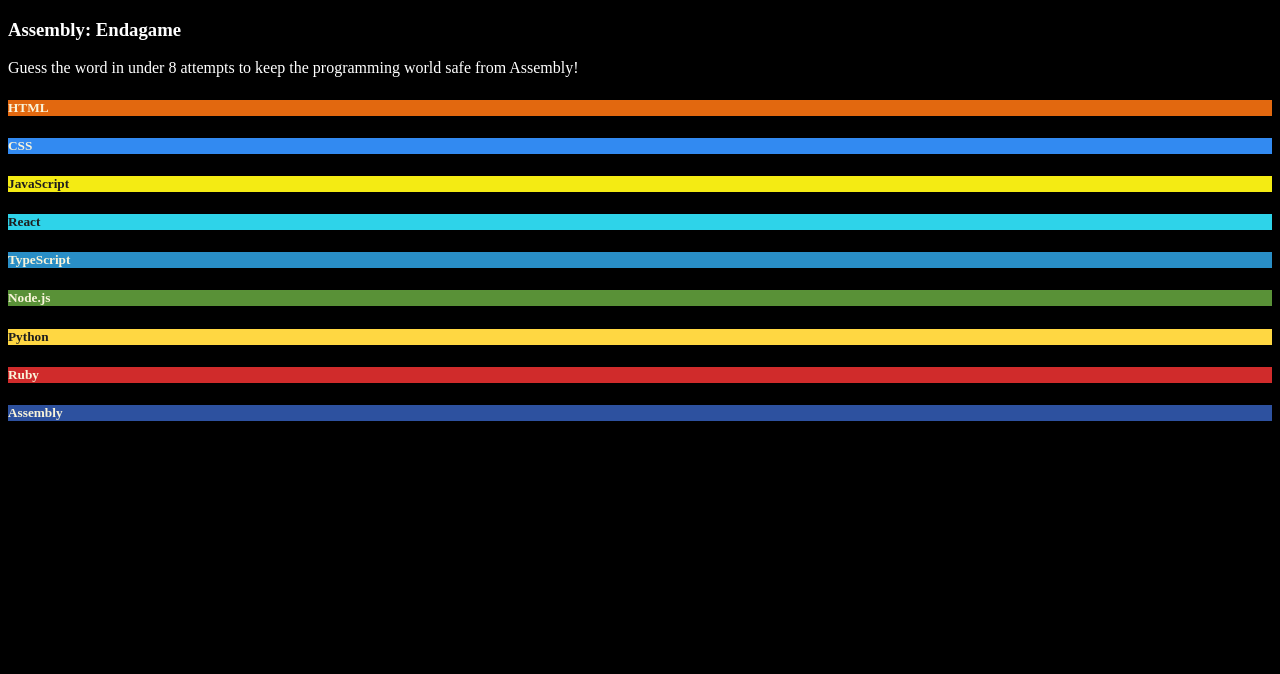
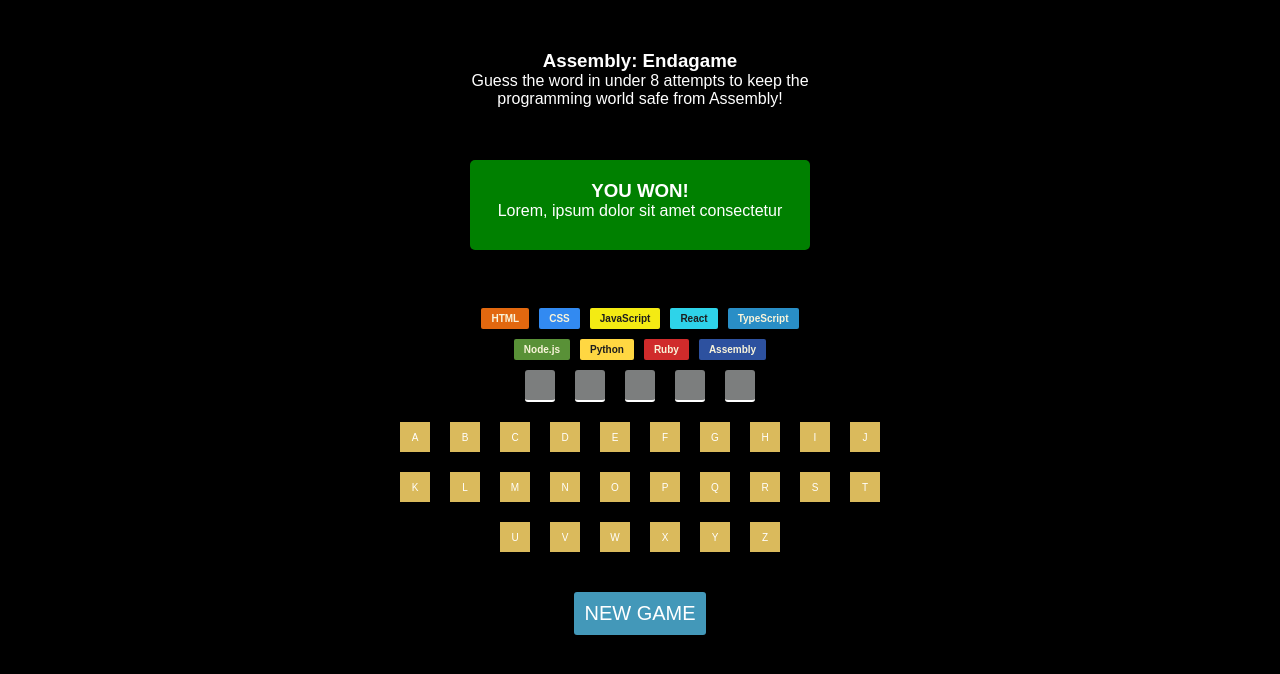
Before and after one commit to ImSatyamK/react-learning, a React (Vite) app in the folder assembly_endgame/: page / in a window 1280 px wide. Shown: the top 674 px of the page. Built offline with nearby package versions, Linux system fonts and the light colour scheme.

Commit message:
Make full static UI

```diff
--- a/assembly_endgame/src/App.jsx
+++ b/assembly_endgame/src/App.jsx
@@ -1,11 +1,18 @@
 import Header from './components/Header'
-import Main from './components/Main'
+import LangCards from './components/LangCards'
+import KeyStage  from './components/KeyStage'
 import { createRoot } from 'react-dom/client'
 import './index.css'
+import { getRandomWord  } from './utils/getRandomWord'
+
+const randomWord = getRandomWord()
 
 createRoot(document.getElementById('root')).render(
   <>
     <Header />
-    <Main />
+    <LangCards />
+    <KeyStage
+      word = {randomWord}
+    />
   </>
 )
--- a/assembly_endgame/src/components/Main.jsx
+++ /dev/null
@@ -1,25 +0,0 @@
-import { languages } from '../data/languages'
-
-const langCards = languages.map((language)=>{
-  return (
-    <h5
-      key={language.name}
-      style={{
-          backgroundColor:language.backgroundColor,
-          color:language.color
-        }}
-      >
-        {language.name}
-      </h5>
-  )
-})
-
-
-
-export default function Main (props) {
-  return (
-    <>
-      {langCards}
-    </>
-  )
-}
--- a/assembly_endgame/src/index.css
+++ b/assembly_endgame/src/index.css
@@ -1,4 +1,99 @@
 *{
     background-color: black;
     color: white;
+    text-align: center;
+    padding: 0%;
+    margin: 0%;
+    font-family: sans-serif;
 }
+
+body{
+    display: flex;
+    justify-content: center;
+}
+
+#root {
+    max-width: 500px;
+}
+
+header {
+    margin: 50px;
+}
+
+#langDiv{
+    display: flex;
+    flex-direction: column;
+    justify-content: center;
+    align-items: center;
+    gap: 10px;
+    margin-top: 200px;
+}
+
+#langDivRow1, #langDivRow2{
+    display: flex;
+    gap: 10px;
+}
+
+.langCards{
+    padding: 5px 10px;
+    border-radius: 2px;
+    font-size: 10px;
+}
+
+.wordStage {
+    display: flex;
+    justify-content: center;
+
+}
+
+.letterBox {
+    height: 30px;
+    width: 30px;
+    background-color: rgba(229, 232, 232, 0.543);
+    margin: 10px;
+    border-bottom: 2px solid white;
+    border-radius: 3px;
+}
+
+button{
+    background-color: rgb(218, 186, 92);
+    border: none;
+    font-size: 10px;
+    padding: 10px;
+    margin: 10px;
+    height: 30px;
+    width: 30px;
+}
+
+#resultCard {
+    position: absolute;
+    height: 50px;
+    width: 300px;
+    background-color: green;
+    top: 160px;
+    left: 50%;
+    transform: translateX(-50%);
+    padding: 20px;
+    border-radius: 5px;
+}
+
+#resultCard > h3, #resultCard > p {
+    background-color: green;
+}
+
+#newGameBtn {
+    background-color: rgb(67, 152, 185);
+    height: auto;
+    width: auto;
+    border-radius: 3px;
+    font-size: 20px;
+    text-align: center;
+    margin-top: 30px;
+}
+
+#btns {
+    display: flex;
+    flex-direction: column;
+    justify-content: center;
+    align-items: center;
+}
```
